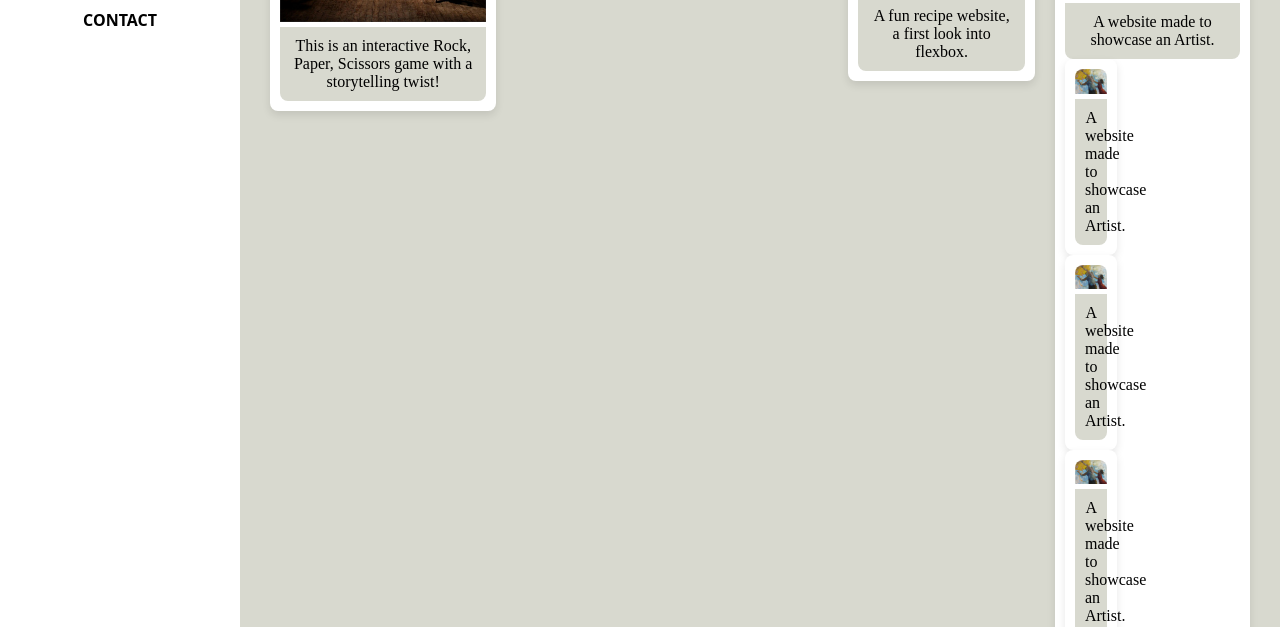
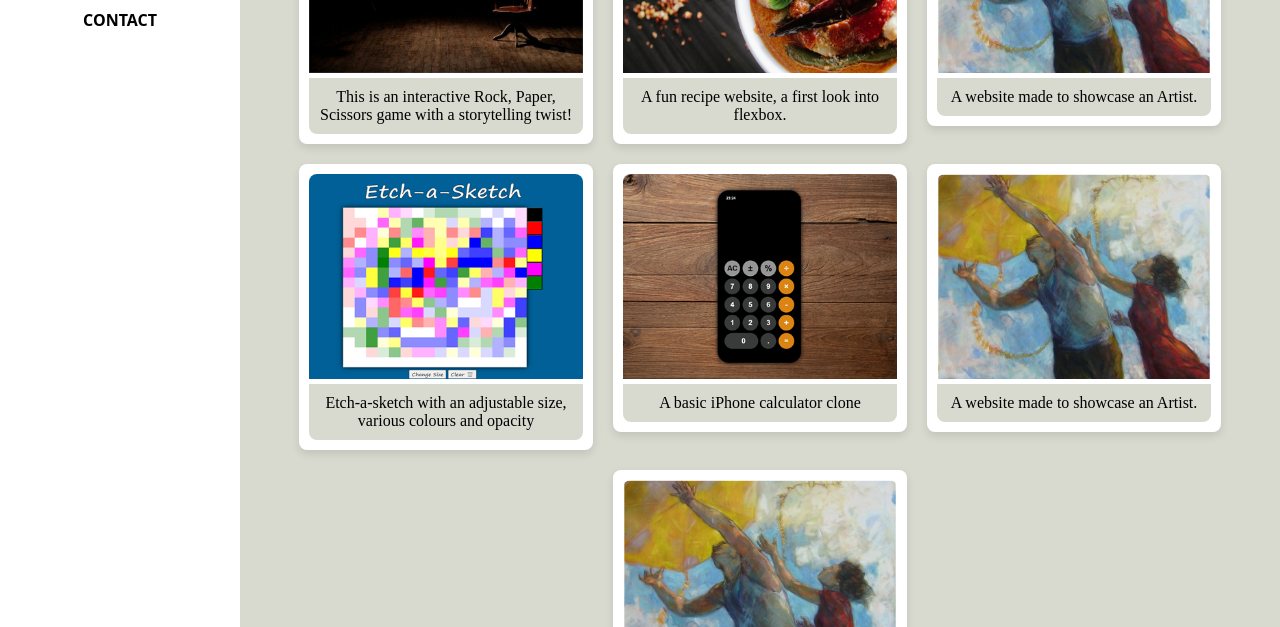
Before and after one commit to AlexSinos/AlexSinos.github.io, a plain HTML site: page projects/index.html in a window 1280 px wide. Shown: the part 173-800 px from the top of the page. Drawn offline with Linux system fonts and the light colour scheme.

Commit message:
add some older projects and fixed some links to direct to the right address

```diff
--- a/projects/index.html
+++ b/projects/index.html
@@ -26,10 +26,6 @@
             storytelling twist!
           </div>
         </div>
-<<<<<<< HEAD
-=======
-
->>>>>>> 43d2a520397aac7331d165d016b753452f7ad35c
         <div class="project-preview">
           <a href="https://www.alexsinos.com/Recipe-Website/">
             <img src="../images/spicy-food.jpg"
@@ -39,21 +35,22 @@
           </div>
         </div>
         <div class="project-preview">
-          <a href="https://www.alexsinos.com/Recipe-Website/">
+          <a href="https://www.alexsinos.com/Daphne-Petrohilos/index.html">
             <img src="../images/painting.jpeg"
           /></a>
           <div class="project-text">A website made to showcase an Artist.</div>
-        <div class="project-preview">
-          <a href="https://www.alexsinos.com/Recipe-Website/">
-            <img src="../images/painting.jpeg"
-            /></a>
-          <div class="project-text">A website made to showcase an Artist.</div>
         </div>
         <div class="project-preview">
-          <a href="https://www.alexsinos.com/Recipe-Website/">
-            <img src="../images/painting.jpeg"
+          <a href="http://alexsinos.com/etch-a-sketch">
+            <img src="../images/etch-a-sketch.png"
+            /></a>
+          <div class="project-text">Etch-a-sketch with an adjustable size, various colours and opacity</div>
+        </div>
+        <div class="project-preview">
+          <a href="https://www.alexsinos.com/calculator/">
+            <img src="../images/calculator.png"
           /></a>
-          <div class="project-text">A website made to showcase an Artist.</div>
+          <div class="project-text">A basic iPhone calculator clone</div>
       </div>
       <div class="project-preview">
         <a href="https://www.alexsinos.com/Recipe-Website/">
--- a/styles.css
+++ b/styles.css
@@ -66,6 +66,7 @@ a:hover {
   gap: 20px;
   justify-content: center;
   align-items: flex-start;
+  flex-wrap: wrap;
 }
 
 .project-preview {
```
Also changed, not shown: images/calculator.png (added), images/etch-a-sketch.png (added).
